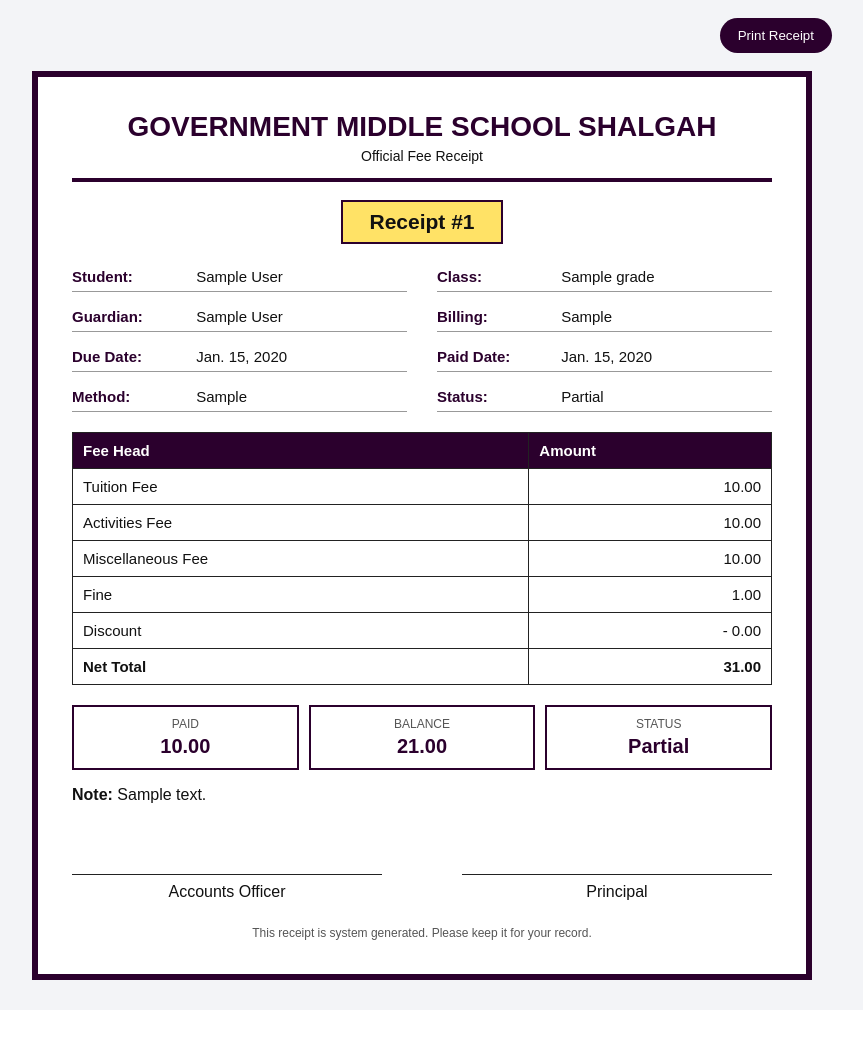
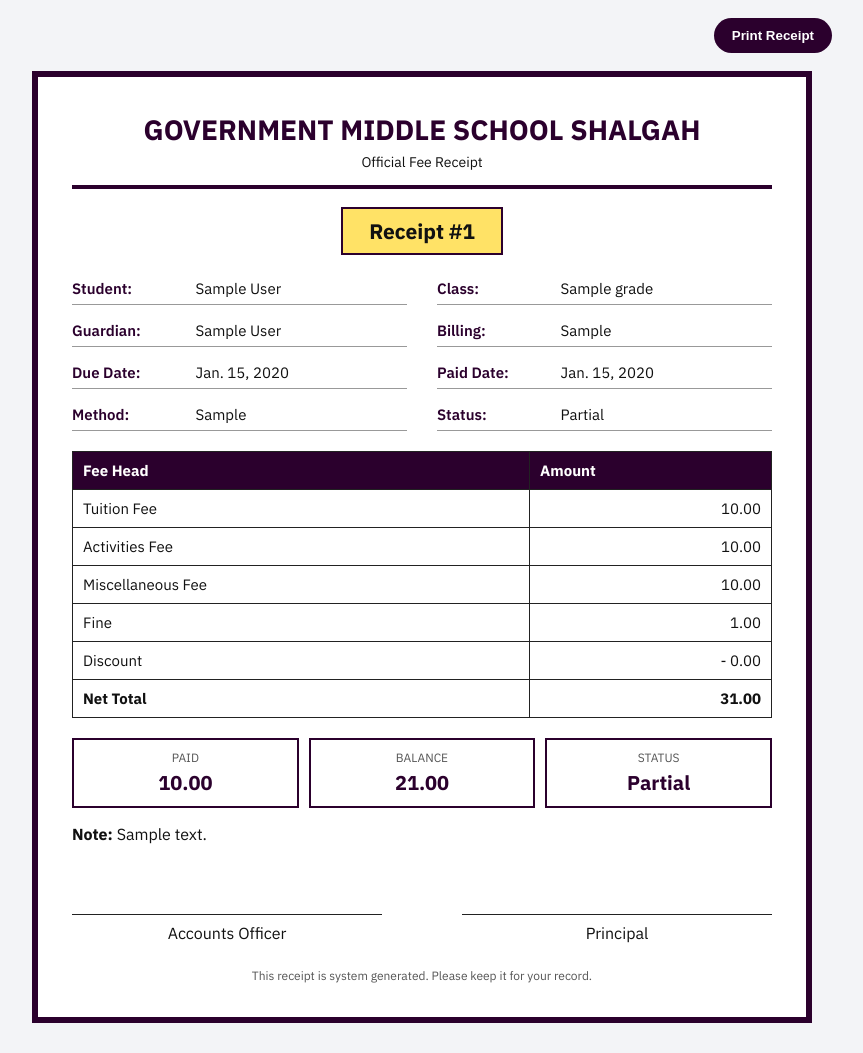
Before and after one commit to pehlidachan/school-management-system, a Django app: page /finance/fees/1/receipt/ in a window 1280 px wide. Shown: the whole page, without its empty margins (218-1081 px from the left). Before the commit the page ends 980 px from the top, so only its background shows below. Run offline with Django 5.2, Linux system fonts and the light colour scheme; a user stored in the database is signed in; tables that the repository leaves empty hold one stand-in row (values such as "Sample post").

Commit message:
Phase 3.3: apply IBM Plex Sans to fee receipt

```diff
--- a/school/templates/fee_receipt.html
+++ b/school/templates/fee_receipt.html
@@ -3,31 +3,32 @@
 <head>
     <meta charset="UTF-8">
     <meta name="viewport" content="width=device-width, initial-scale=1.0">
+    <link href="https://fonts.googleapis.com/css2?family=IBM+Plex+Sans:wght@400;600;700&display=swap" rel="stylesheet">
     <title>Fee Receipt - {{ invoice.student.name }}</title>
     <style>
         :root { --purple:#2b002d; --gold:#ffe266; --line:#222; }
-        body { margin:0; background:#f3f4f7; font-family: Arial, sans-serif; color:#111; }
+        body { margin:0; background:#f3f4f7; font-family:'IBM Plex Sans', Helvetica, Arial, sans-serif; font-weight:400; color:#111; }
         .toolbar { max-width:820px; margin:18px auto; display:flex; justify-content:flex-end; gap:10px; }
-        .toolbar button { border:0; border-radius:20px; padding:10px 18px; background:var(--purple); color:white; cursor:pointer; }
+        .toolbar button { border:0; border-radius:20px; padding:10px 18px; background:var(--purple); color:white; cursor:pointer; font-weight:600; }
         .receipt { width:780px; margin:0 auto 30px; background:white; padding:34px; box-sizing:border-box; border:6px solid var(--purple); }
         .school-head { text-align:center; border-bottom:4px solid var(--purple); padding-bottom:14px; margin-bottom:18px; }
-        .school-name { font-size:28px; font-weight:800; color:var(--purple); text-transform:uppercase; }
-        .school-sub { font-size:14px; margin-top:5px; }
-        .title-box { margin:18px auto; width:max-content; padding:8px 26px; border:2px solid var(--purple); background:var(--gold); font-size:21px; font-weight:800; }
-        .meta { display:grid; grid-template-columns:1fr 1fr; gap:10px 30px; margin:18px 0 20px; font-size:15px; }
+        .school-name { font-size:28px; font-weight:700; color:var(--purple); text-transform:uppercase; }
+        .school-sub { font-size:14px; margin-top:5px; font-weight:400; }
+        .title-box { margin:18px auto; width:max-content; padding:8px 26px; border:2px solid var(--purple); background:var(--gold); font-size:21px; font-weight:700; }
+        .meta { display:grid; grid-template-columns:1fr 1fr; gap:10px 30px; margin:18px 0 20px; font-size:15px; font-weight:400; }
         .meta div { border-bottom:1px solid #999; padding:6px 0; }
-        .meta b { display:inline-block; min-width:120px; color:var(--purple); }
-        table { width:100%; border-collapse:collapse; margin-top:15px; font-size:15px; }
+        .meta b { display:inline-block; min-width:120px; color:var(--purple); font-weight:600; }
+        table { width:100%; border-collapse:collapse; margin-top:15px; font-size:15px; font-weight:400; }
         th, td { border:1px solid var(--line); padding:9px 10px; text-align:right; }
         th { background:var(--purple); color:white; font-weight:700; text-align:left; }
         td.label { text-align:left; }
         .summary { display:grid; grid-template-columns:repeat(3,1fr); gap:10px; margin-top:20px; }
         .box { border:2px solid var(--purple); padding:10px; text-align:center; }
-        .box .label { color:#555; font-size:12px; text-transform:uppercase; }
-        .box .value { color:var(--purple); font-size:20px; font-weight:800; margin-top:4px; }
-        .signatures { display:grid; grid-template-columns:1fr 1fr; gap:80px; margin-top:70px; text-align:center; }
+        .box .label { color:#555; font-size:12px; text-transform:uppercase; font-weight:400; }
+        .box .value { color:var(--purple); font-size:20px; font-weight:700; margin-top:4px; }
+        .signatures { display:grid; grid-template-columns:1fr 1fr; gap:80px; margin-top:70px; text-align:center; font-weight:400; }
         .signatures div { border-top:1px solid #222; padding-top:8px; }
-        .note { margin-top:25px; font-size:12px; color:#555; text-align:center; }
+        .note { margin-top:25px; font-size:12px; color:#555; text-align:center; font-weight:400; }
         @media print {
             body { background:white; }
             .toolbar { display:none; }
```
